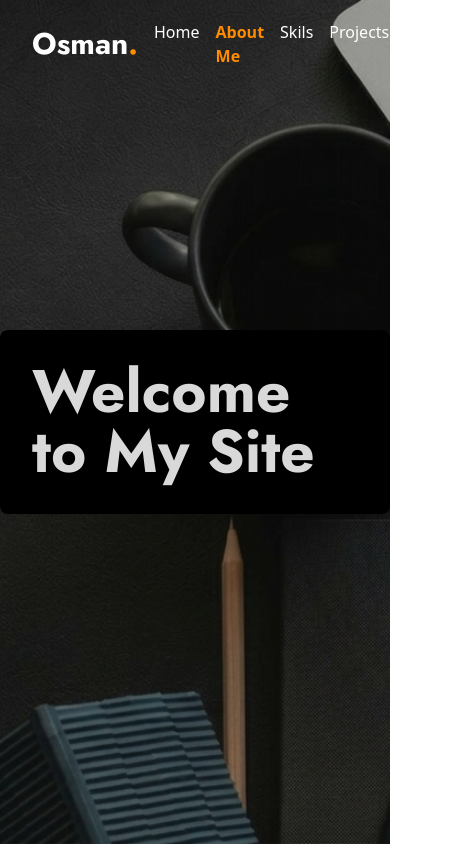
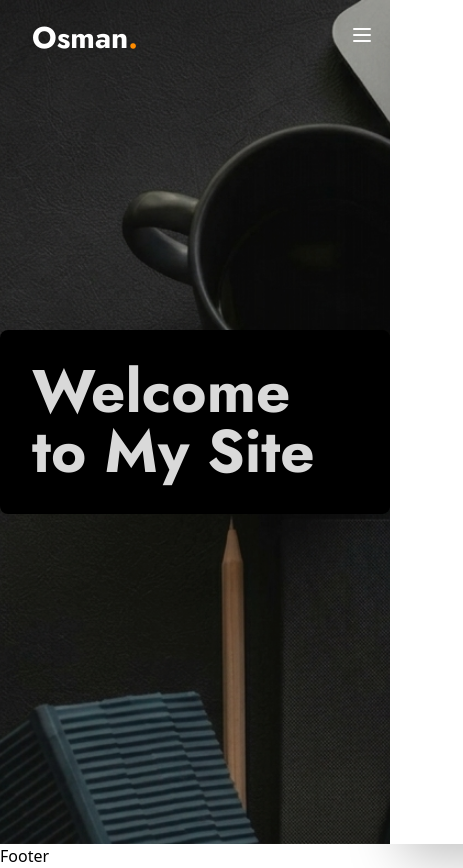
Before and after one commit to osman10/portfolio, a Next.js app: page /about in a window 390 px wide. Shown: the whole page, 463 px wide, since content can reach past the window. Before the commit the page ends 844 px from the top, so only its background shows below. Built offline with nearby package versions, Linux system fonts and the light colour scheme.

Commit message:
Finalize menu

```diff
--- a/app/about/page.tsx
+++ b/app/about/page.tsx
@@ -1,6 +1,6 @@
 const AboutPage = () => {
     return (
-        <div className=" h-screen bg-image flex items-center justify-center">
+        <div className="h-screen bg-image flex items-center justify-center">
             {/* Overlay */}
             <div className="absolute inset-0 bg-black/15"></div>
             <div className="bg-black bg-opacity-50 p-8 rounded-lg">
--- /dev/null
+++ b/app/components/Footer.tsx
@@ -0,0 +1,11 @@
+import React from 'react';
+
+const Footer = () => {
+    return (
+        <div>
+            Footer
+        </div>
+    );
+};
+
+export default Footer;
--- a/app/components/Navbar.tsx
+++ b/app/components/Navbar.tsx
@@ -4,10 +4,12 @@ import Link from "next/link";
 import { usePathname } from "next/navigation";
 import { useState, useEffect } from "react";
 import Logo from "./Logo";
+import { motion } from "framer-motion";
 
 const Navbar = () => {
     const pathname = usePathname();
     const [isSticky, setIsSticky] = useState(false);
+    const [isMenuOpen, setIsMenuOpen] = useState(false);
 
     useEffect(() => {
         const handleScroll = () => {
@@ -35,23 +37,34 @@ const Navbar = () => {
 
     return (
         <div
-            className={`w-full z-50 transition-all duration-300 ${
-                isSticky
+            className={`w-full z-50 transition-all duration-300 ${isSticky
                 ? "fixed top-0 left-0 bg-black shadow-lg py-5 translate-y-0 opacity-100"
                 : "absolute top-0 left-0 bg-transparent py-5"
                 }`}
         >
             <div className="container mx-auto flex justify-between items-center px-4 lg:px-0">
+                {/* Logo  */}
+                <motion.div
+                    initial={{ opacity: 0, y: 100 }}
+                    animate={{ opacity: 1, y: 0 }}
+                    transition={{
+                        type: "spring",
+                        stiffness: 100,
+                        damping: 10,
+                        delay: 1
+                    }}
+                >
                     <Logo />
-                <div className="flex gap-4">
+                </motion.div>
+                {/* Desktop Navigation */}
+                <div className="hidden md:flex gap-4 ">
                     {navLinks.map((link) => {
                         const isActive = pathname === link.href;
                         return (
                             <Link
                                 key={link.href}
                                 href={link.href}
-                                className={`transition-colors ${
-                                    isActive
+                                className={`transition-colors ${isActive
                                     ? "text-dark-orange font-semibold"
                                     : "text-white hover:text-dark-orange"
                                     }`}
@@ -61,7 +74,86 @@ const Navbar = () => {
                         );
                     })}
                 </div>
+
+                {/* Hamburger Menu */}
+                <motion.div
+                    initial={{ opacity: 0, y: 100 }}
+                    animate={{ opacity: 1, y: 0 }}
+                    transition={{
+                        type: "spring",
+                        stiffness: 100,
+                        damping: 10,
+                        delay: 1.2
+                    }}
+                    className="md:hidden">
+                    <button
+                        className="text-white focus:outline-none cursor-pointer hover:text-dark-orange transition-colors"
+                        onClick={() => setIsMenuOpen(!isMenuOpen)}
+                    >
+                        <svg
+                            xmlns="http://www.w3.org/2000/svg"
+                            className="h-6 w-6"
+                            fill="none"
+                            viewBox="0 0 24 24"
+                            stroke="currentColor"
+                        >
+                            <path
+                                strokeLinecap="round"
+                                strokeLinejoin="round"
+                                strokeWidth={2}
+                                d="M4 6h16M4 12h16M4 18h16"
+                            />
+                        </svg>
+                    </button>
+                </motion.div>
             </div>
+            {/* Mobile Navigation */}
+            <div
+                className={`md:hidden fixed top-0 right-0 z-50 bg-white w-[240px] h-screen py-4 flex flex-col justify-center items-center gap-2 shadow-2xl transition-transform duration-300 ease-in-out ${isMenuOpen ? "translate-x-0" : "translate-x-full"
+                    }`}
+            >
+                {/* Close Button */}
+                <button
+                    onClick={() => setIsMenuOpen(false)}
+                    className="absolute top-4 right-4 p-2 text-gray-500 hover:text-dark-orange transition-colors"
+                    aria-label="Close menu"
+                >
+                    <svg
+                        xmlns="http://www.w3.org/2000/svg"
+                        className="h-6 w-6"
+                        fill="none"
+                        viewBox="0 0 24 24"
+                        stroke="currentColor"
+                        strokeWidth={2}
+                    >
+                        <path
+                            strokeLinecap="round"
+                            strokeLinejoin="round"
+                            d="M6 18L18 6M6 6l12 12"
+                        />
+                    </svg>
+                </button>
+
+                <div className="px-4 lg:px-0 mt-8">
+                    {navLinks.map((link) => {
+                        const isActive = pathname === link.href;
+                        return (
+                            <Link
+                                key={link.href}
+                                href={link.href}
+                                className={`block py-2 transition-colors text-center ${isActive
+                                    ? "text-dark-orange font-semibold"
+                                    : "text-gray-500 hover:text-dark-orange"
+                                    }`}
+                                onClick={() => setIsMenuOpen(false)}
+                            >
+                                {link.label}
+                            </Link>
+                        );
+                    })}
+                </div>
+            </div>
+
         </div>
     );
 };
--- a/app/layout.tsx
+++ b/app/layout.tsx
@@ -2,6 +2,7 @@ import type { Metadata } from "next";
 import { Geist, Geist_Mono, Jost } from "next/font/google";
 import "./globals.css";
 import Navbar from "./components/Navbar";
+import Footer from "./components/Footer";
 
 
 const geistSans = Geist({
@@ -33,7 +34,7 @@ export default function RootLayout({ children }: LayoutProps<"/">) {
       <body className="min-h-full flex flex-col">
         <Navbar />
         {children}
-
+        <Footer />
       </body>
     </html>
   );
--- a/app/page.tsx
+++ b/app/page.tsx
@@ -1,6 +1,6 @@
-import Navbar from "./components/Navbar";
+"use client";
 import ScrollIndicator from "./components/ScrollIndicator";
-
+import { motion } from "framer-motion";
 
 
 const page = () => {
@@ -13,13 +13,35 @@ const page = () => {
 
         {/* text content */}
         <div className="container mx-auto text-center md:text-left text-white relative z-10">
-          <h1 className="h1 text-center md:text-left">Hi, I'm Osman Goni</h1>
-          <h2 className="font-bold tracking-[1.6px] py-4">MERN Stack Developer</h2>
+          <motion.h1
+            initial={{ opacity: 0, y: -100 }}
+            whileInView={{ opacity: 1, y: 0 }}
+            transition={{
+              type: "spring",
+              stiffness: 100,
+              damping: 10,
+              delay: 1
+            }}
+            className="h1 text-center md:text-left"
+          >
+            Hi, I'm Osman Goni
+          </motion.h1>
+          <motion.h2
+            initial={{ opacity: 0, y: -100 }}
+            whileInView={{ opacity: 1, y: 0 }}
+            transition={{
+              type: "spring",
+              stiffness: 100,
+              damping: 10,
+              delay: 1.3
+            }}
+            className="font-bold tracking-[1.6px] py-4"
+          >
+            MERN Stack Developer
+          </motion.h2>
         </div>
-
-
-      {/* Placed at the bottom of the hero section */}
-      <ScrollIndicator />
+        {/* Placed at the bottom of the hero section */}
+        <ScrollIndicator />
       </div>
 
 
```
Lines whose indentation alone changed are shown as unchanged.
